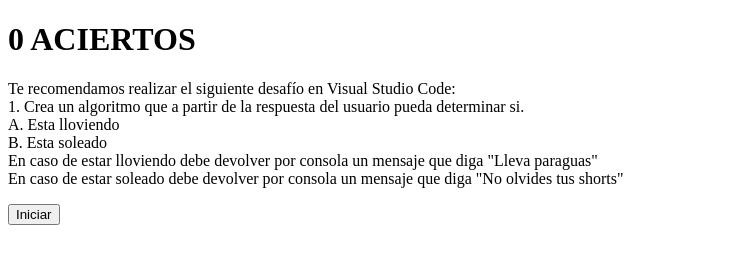
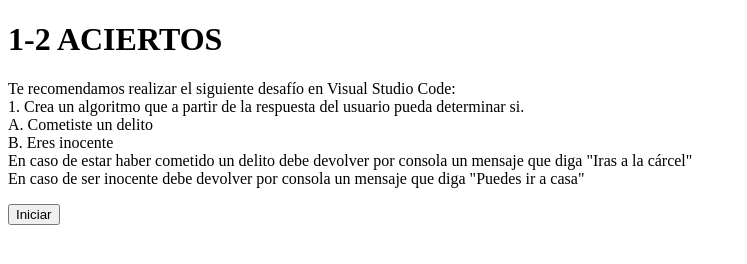
Before and after one commit to LucasGuimil/prueba-js, a plain HTML site: page index.html in a window 1280 px wide. Shown: the whole page, without its empty margins (0-747 px from the left). Drawn offline with Linux system fonts and the light colour scheme.

Commit message:
Realizando actividad 1-2 aciertos

```diff
--- a/index.html
+++ b/index.html
@@ -7,13 +7,13 @@
     <script defer src="js/script.js"></script>
 </head>
 <body>
-    <h1>0 ACIERTOS</h1>
+    <h1>1-2 ACIERTOS</h1>
     <p>Te recomendamos realizar el siguiente desafío en Visual Studio Code:<br>
         1. Crea un algoritmo que a partir de la respuesta del usuario pueda determinar si.<br>
-        A. Esta lloviendo<br>
-        B. Esta soleado<br>
-        En caso de estar lloviendo debe devolver por consola un mensaje que diga "Lleva paraguas"<br>
-        En caso de estar soleado debe devolver por consola un mensaje que diga "No olvides tus shorts"</p>
+        A. Cometiste un delito<br>
+        B. Eres inocente<br>
+        En caso de estar haber cometido un delito debe devolver por consola un mensaje que diga "Iras a la cárcel"<br>
+        En caso de ser inocente debe devolver por consola un mensaje que diga "Puedes ir a casa"</p>
     <button id="boton">Iniciar</button>
 </body>
 </html>
--- a/js/script.js
+++ b/js/script.js
@@ -1,19 +1,18 @@
 //Te recomendamos realizar el siguiente desafío en Visual Studio Code:<br>
 //1. Crea un algoritmo que a partir de la respuesta del usuario pueda determinar si.<br>
-//A. Esta lloviendo<br>
-//B. Esta soleado<br>
-//En caso de estar lloviendo debe devolver por consola un mensaje que diga "Lleva paraguas"<br>
-//En caso de estar soleado debe devolver por consola un mensaje que diga "No olvides tus shorts"</p>
-
+//A. Cometiste un delito
+//B. Eres inocente
+//En caso de estar haber cometido un delito debe devolver por consola un mensaje que diga "Iras a la cárcel"
+//En caso de ser inocente debe devolver por consola un mensaje que diga "Puedes ir a casa"
 let pares = 0;
 let impares = 0;
 const boton = document.getElementById("boton");
 boton.addEventListener('click',() => {
-    let ingreso = prompt('¿Cómo está el clima hoy');
-        if (ingreso == "Esta lloviendo") {
-            console.log("Lleva paraguas");
-        } else if (ingreso == "Esta soleado"){
-            console.log("No olvides tus shorts");
+    let ingreso = prompt('El resultado de la investigación fue que:');
+        if (ingreso == "Cometiste un delito") {
+            console.log("Irás a la cárcel");
+        } else if (ingreso == "Eres inocente"){
+            console.log("Puedes ir a casa");
         }
     })
 //le cuesta detectar los valores inicializados dentro de los condicionales
```
